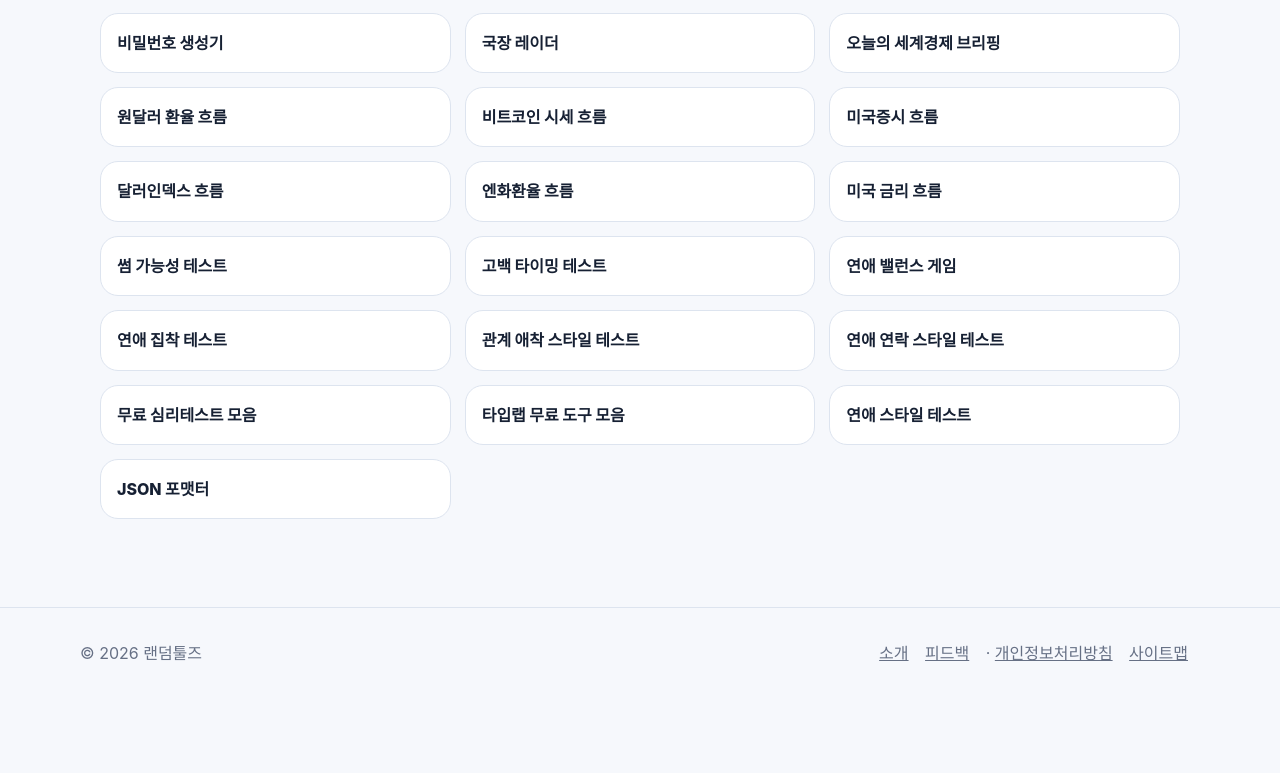
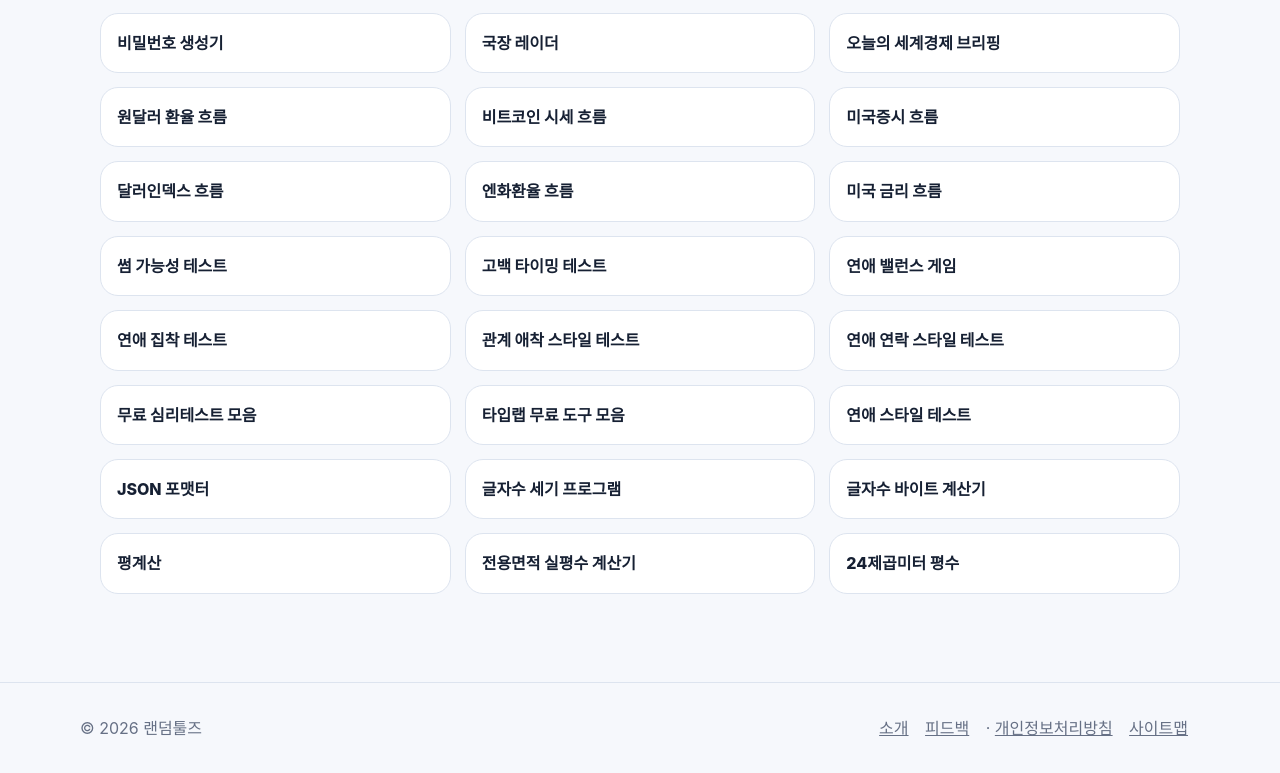
Before and after one commit to inma8743/random-tools-kr, a website: page index.html in a window 1280 px wide. Shown: the part 2688-3461 px from the top of the page. Before the commit the page ends 3387 px from the top, so only its background shows below. Drawn offline with Linux system fonts and the light colour scheme.

Commit message:
Link query tools from random hub

```diff
--- a/index.html
+++ b/index.html
@@ -161,6 +161,11 @@
       <a href="https://type-lab-kr.vercel.app/tools.html">타입랩 무료 도구 모음</a>
       <a href="https://type-lab-kr.vercel.app/">연애 스타일 테스트</a>
       <a href="https://json-formatter-eight-theta.vercel.app/">JSON 포맷터</a>
+      <a href="https://char-counter-ashen-seven.vercel.app/character-count-program.html">글자수 세기 프로그램</a>
+      <a href="https://char-counter-ashen-seven.vercel.app/character-byte-calculator.html">글자수 바이트 계산기</a>
+      <a href="https://area-calculator-dun.vercel.app/pyeong-calculation.html">평계산</a>
+      <a href="https://area-calculator-dun.vercel.app/exclusive-real-area-calculator.html">전용면적 실평수 계산기</a>
+      <a href="https://area-calculator-dun.vercel.app/24m2-to-pyeong.html">24제곱미터 평수</a>
     </div>
   </section>
 
```
